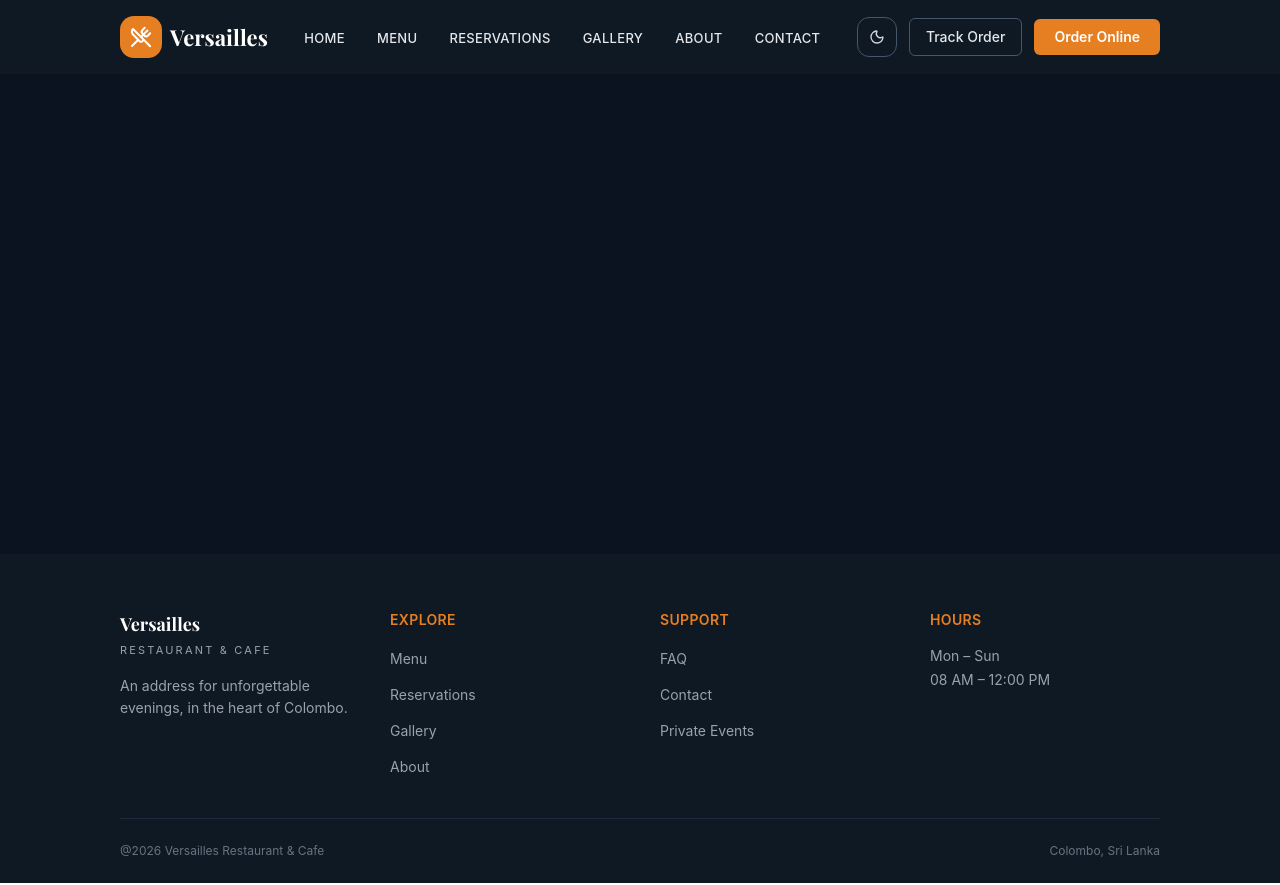
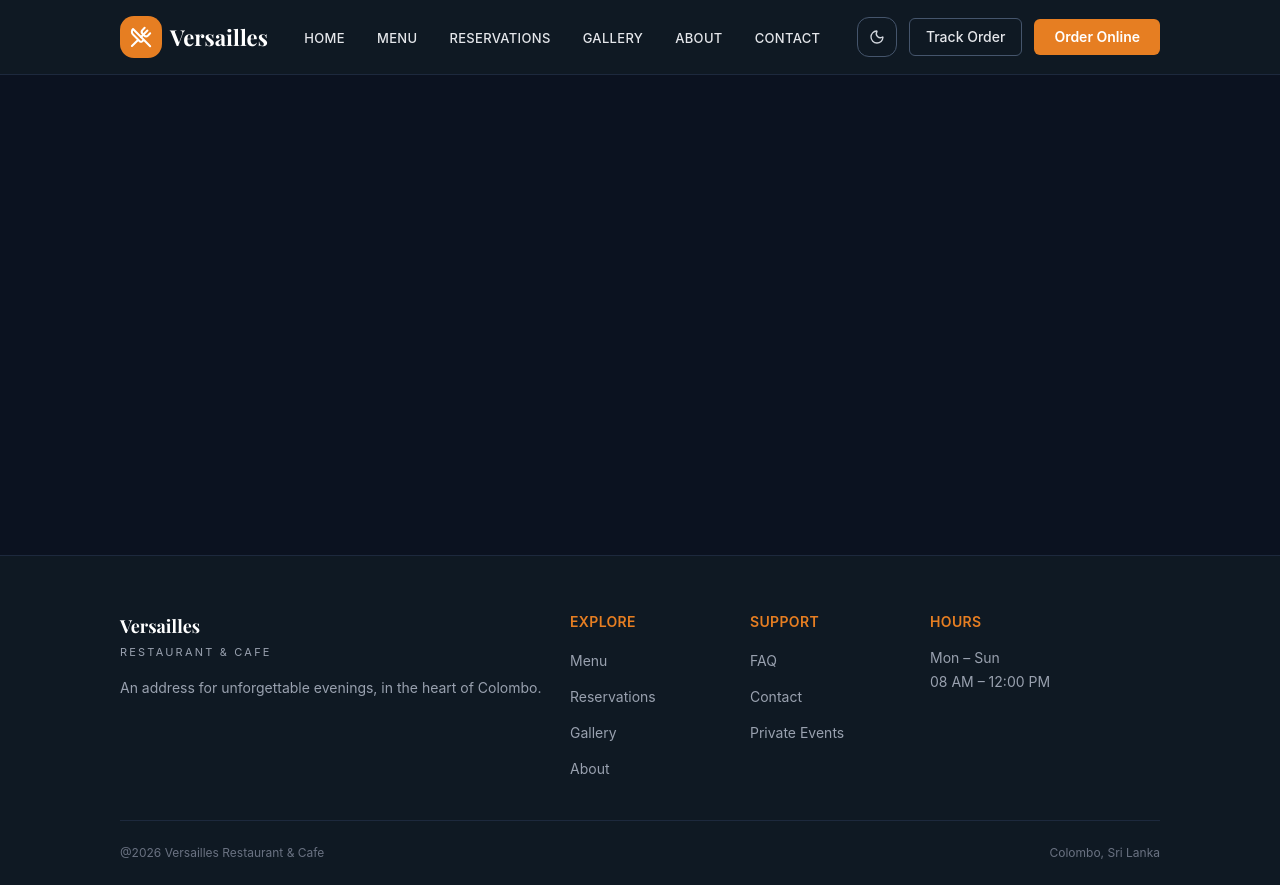
Before and after one commit to Mahdhe/restaurant_management_system_frontend, a React (Vite) app: page /contact in a window 1280 px wide. Built offline with nearby package versions, Linux system fonts and the light colour scheme; a web font is replaced by a local one.

Commit message:
Navbar and Footer updated with border

```diff
--- a/src/components/layout/Footer.jsx
+++ b/src/components/layout/Footer.jsx
@@ -4,42 +4,42 @@ const Footer = () => {
   const year = 2026;
 
   return (
-    <footer className="w-full bg-[#0F1923] px-6 lg:px-[120px] md:px-16 pt-14 pb-6">
-      <div className="grid grid-cols-1 md:grid-cols-4 gap-10">
+    <footer className="w-full bg-[#0F1923] px-6 lg:px-[120px] md:px-16 pt-14 pb-6 border-t border-slate-800">
+      <div className="grid grid-cols-1 md:grid-cols-12 gap-10">
         {/* Brand */}
-        <div>
+        <div className="md:col-span-5">
           <h3 className="text-white text-lg font-playfair">Versailles</h3>
           <p className="text-gray-400 text-[11px] tracking-[0.2em] mt-1">
             RESTAURANT &amp; CAFE
           </p>
-          <p className="text-gray-400 text-sm mt-4 leading-relaxed max-w-xs">
+          <p className="text-gray-400 text-sm mt-4 leading-relaxed max-w-none md:whitespace-nowrap">
             An address for unforgettable evenings, in the heart of Colombo.
           </p>
         </div>
 
         {/* Explore */}
-        <div>
+        <div className="md:col-span-2">
           <h4 className="text-[#E67E22] text-sm font-semibold tracking-wide mb-4">
             EXPLORE
           </h4>
           <ul className="space-y-3">
             <li>
-              <Link to="/menu" className="text-gray-400 text-sm hover:text-orange-500 transition-colors duration-200">
+              <Link to="/menu" className="text-gray-400 text-sm hover:text-[#E67E22] transition-colors duration-200">
                 Menu
               </Link>
             </li>
             <li>
-              <Link to="/reservations" className="text-gray-400 text-sm hover:text-orange-500 transition-colors duration-200">
+              <Link to="/reservations" className="text-gray-400 text-sm hover:text-[#E67E22] transition-colors duration-200">
                 Reservations
               </Link>
             </li>
             <li>
-              <Link to="/gallery" className="text-gray-400 text-sm hover:text-orange-500 transition-colors duration-200">
+              <Link to="/gallery" className="text-gray-400 text-sm hover:text-[#E67E22] transition-colors duration-200">
                 Gallery
               </Link>
             </li>
             <li>
-              <Link to="/about" className="text-gray-400 text-sm hover:text-orange-500 transition-colors duration-200">
+              <Link to="/about" className="text-gray-400 text-sm hover:text-[#E67E22] transition-colors duration-200">
                 About
               </Link>
             </li>
@@ -47,23 +47,23 @@ const Footer = () => {
         </div>
 
         {/* Support */}
-        <div>
+        <div className="md:col-span-2">
           <h4 className="text-[#E67E22] text-sm font-semibold tracking-wide mb-4">
             SUPPORT
           </h4>
           <ul className="space-y-3">
             <li>
-              <Link to="/faq" className="text-gray-400 text-sm hover:text-orange-500 transition-colors duration-200">
+              <Link to="/faq" className="text-gray-400 text-sm hover:text-[#E67E22] transition-colors duration-200">
                 FAQ
               </Link>
             </li>
             <li>
-              <Link to="/contact" className="text-gray-400 text-sm hover:text-orange-500 transition-colors duration-200">
+              <Link to="/contact" className="text-gray-400 text-sm hover:text-[#E67E22] transition-colors duration-200">
                 Contact
               </Link>
             </li>
             <li>
-              <Link to="/private-events" className="text-gray-400 text-sm hover:text-orange-500 transition-colors duration-200">
+              <Link to="/private-events" className="text-gray-400 text-sm hover:text-[#E67E22] transition-colors duration-200">
                 Private Events
               </Link>
             </li>
@@ -71,7 +71,7 @@ const Footer = () => {
         </div>
 
         {/* Hours */}
-        <div>
+        <div className="md:col-span-3">
           <h4 className="text-[#E67E22] text-sm font-semibold tracking-wide mb-4">
             HOURS
           </h4>
--- a/src/components/layout/Navbar.jsx
+++ b/src/components/layout/Navbar.jsx
@@ -15,7 +15,7 @@ const Navbar = () => {
   const [isOpen, setIsOpen] = useState(false);
 
   return (
-    <nav className="w-full bg-[#0F1923] px-6 lg:px-[120px] md:px-10 py-4 flex items-center justify-between relative z-50">
+    <nav className="w-full bg-[#0F1923] px-6 lg:px-[120px] md:px-10 py-4 flex items-center justify-between relative z-50 border-b border-slate-800">
       {/* Logo */}
       <Link to="/" className="flex items-center gap-2 shrink-0">
         <div className="flex items-center justify-center w-[42px] h-[42px] p-[9px] bg-[#E67E22] rounded-[14px]">
@@ -32,7 +32,7 @@ const Navbar = () => {
           <li key={link.name}>
             <Link
               to={link.path}
-              className="text-gray-200 text-[13px] font-medium tracking-wide hover:text-orange-500 transition-colors duration-200"
+              className="text-gray-200 text-[13px] font-medium tracking-wide hover:text-[#E67E22] transition-colors duration-200"
             >
               {link.name}
             </Link>
@@ -45,14 +45,14 @@ const Navbar = () => {
         <button
           type="button"
           aria-label="Toggle dark mode"
-          className="w-[40px] h-[40px] flex items-center justify-center rounded-[12px] border border-slate-600 text-gray-300 hover:text-orange-500 hover:border-orange-500 transition-colors duration-200"
+          className="w-[40px] h-[40px] flex items-center justify-center rounded-[12px] border border-slate-600 text-gray-300 hover:text-[#E67E22] hover:border-orange-500 transition-colors duration-200"
         >
           <Moon size={16} />
         </button>
 
         <button
           type="button"
-          className="px-4 py-2 rounded-md border border-slate-600 text-gray-200 text-sm font-medium hover:border-orange-500 hover:text-orange-500 transition-colors duration-200"
+          className="px-4 py-2 rounded-md border border-slate-600 text-gray-200 text-sm font-medium hover:border-orange-500 hover:text-[#E67E22] transition-colors duration-200"
         >
           Track Order
         </button>
@@ -83,7 +83,7 @@ const Navbar = () => {
               key={link.name}
               to={link.path}
               onClick={() => setIsOpen(false)}
-              className="text-gray-200 text-sm font-medium tracking-wide hover:text-orange-500 transition-colors duration-200"
+              className="text-gray-200 text-sm font-medium tracking-wide hover:text-[#E67E22] transition-colors duration-200"
             >
               {link.name}
             </Link>
```
